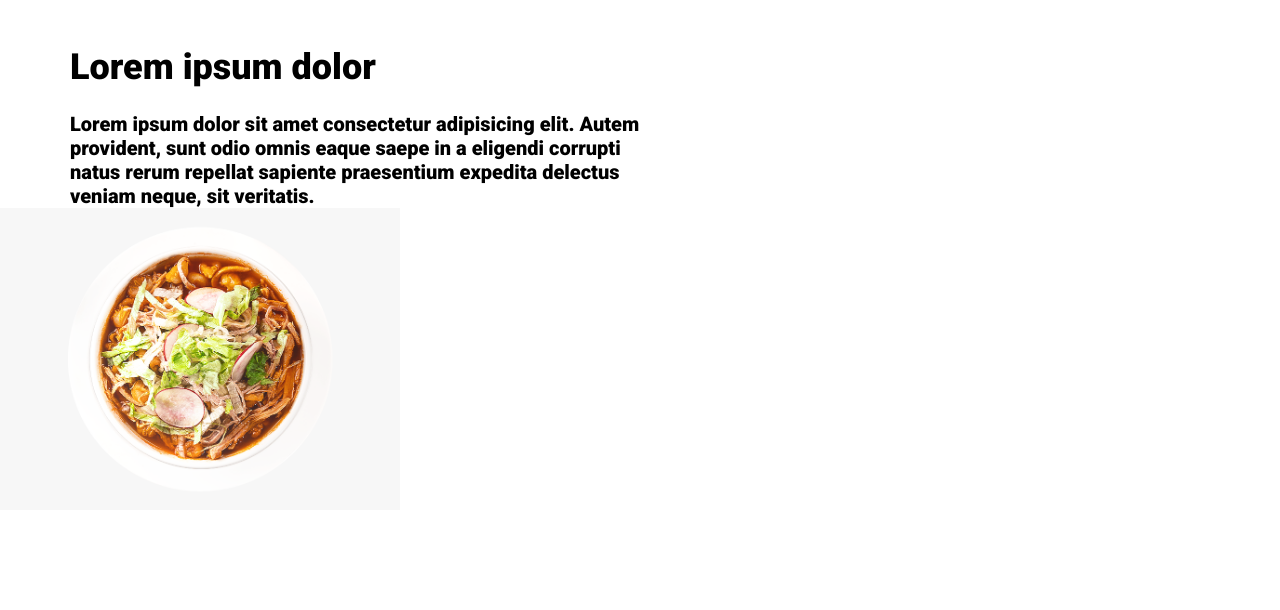
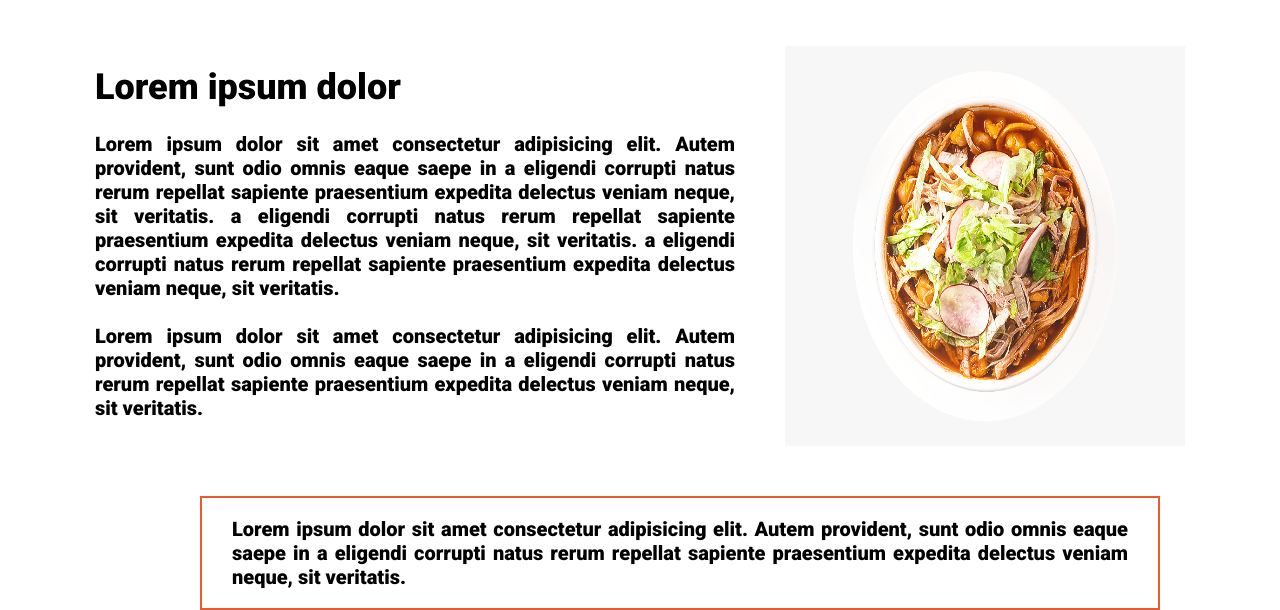
Before and after one commit to diana-marlene/pozole, a plain HTML site: page index.html in a window 1280 px wide. Shown: the part 791-1401 px from the top of the page. Before the commit the page ends 1305 px from the top, so only its background shows below. Drawn offline with Linux system fonts and the light colour scheme.

Commit message:
pozole updates

```diff
--- a/index.html
+++ b/index.html
@@ -66,22 +66,41 @@
                 </p>
             </div>
         </div>
+
         <div class="text-img-content">
-            <div class="caja">
-                <p class=" parrafo text-2">
+
+            <div class="caja1">
+                <p class="parrafo1  text-2">
                     <span> Lorem ipsum dolor</span> <br /><br />
                     Lorem ipsum dolor sit amet consectetur adipisicing elit. Autem provident, sunt odio omnis eaque
                     saepe in
                     a eligendi corrupti natus rerum repellat sapiente praesentium expedita delectus veniam neque, sit
                     veritatis.
+                    a eligendi corrupti natus rerum repellat sapiente praesentium expedita delectus veniam neque, sit
+                    veritatis.
+                    a eligendi corrupti natus rerum repellat sapiente praesentium expedita delectus veniam neque, sit
+                    veritatis.
+                    <br/> <br/>
+                    Lorem ipsum dolor sit amet consectetur adipisicing elit. Autem provident, sunt odio omnis eaque
+                    saepe in
+                    a eligendi corrupti natus rerum repellat sapiente praesentium expedita delectus veniam neque, sit
+                    veritatis. <br/> <br/>
                 </p>
             </div>
-        </div>
 
 
-        <div class="imagen">
-            <img src="plato-pozole.png" height="" width="400px">
+            <div class=" ">
+                <img  class="imagen" src="plato-pozole.png" height="" width="">
+            </div>
+
         </div>
+        <div class="caja2 boton-2">
+            <p class="parrafo1 text-2">
+
+                Lorem ipsum dolor sit amet consectetur adipisicing elit. Autem provident, sunt odio omnis eaque
+                saepe in  a eligendi corrupti natus rerum repellat sapiente praesentium expedita delectus veniam neque, sit
+                veritatis.
+            </p>
         </div>
 
     </section>
--- a/pozole.css
+++ b/pozole.css
@@ -131,22 +131,48 @@ nav ul li a{
 .text-img-content{
     display: flex;
     flex-flow: row nowrap;
-    /* align-content: center;
-    justify-content: center; */
+    justify-content: space-around;
+
+}
+.caja1{
+    margin-left: 70px;
+    width: 50%;
+    padding-top: 20px;
+    align-items: center;
+}
+.imagen{
+    display: flex;
+    align-items: center;
+    justify-content: center;
+    margin-right: 70px;
+    height: 400px;
+    width: 400px;
 
 }
 span{
     font-size: 36px;
     font-family: Roboto;
 }
+.parrafo1{
+    font-family: Roboto;
+    font-size: 20px;
+    color:white;
+    text-align: justify;
+}
+
 
 .text-2{
     color: black;
-    width: 50%;
 }
-.imagen{
-    height: 200px;
-    width: 100px;
 
-
+.caja2{
+    display: flex;
+    justify-content: center;
+    border-color: #EB5A2C;
+    margin-left: 200px;
+    margin-top: 50px;
+    margin-bottom: 50px;
+    padding: 30px;
+    align-items: center;
+    width: 70%;
 }
```
